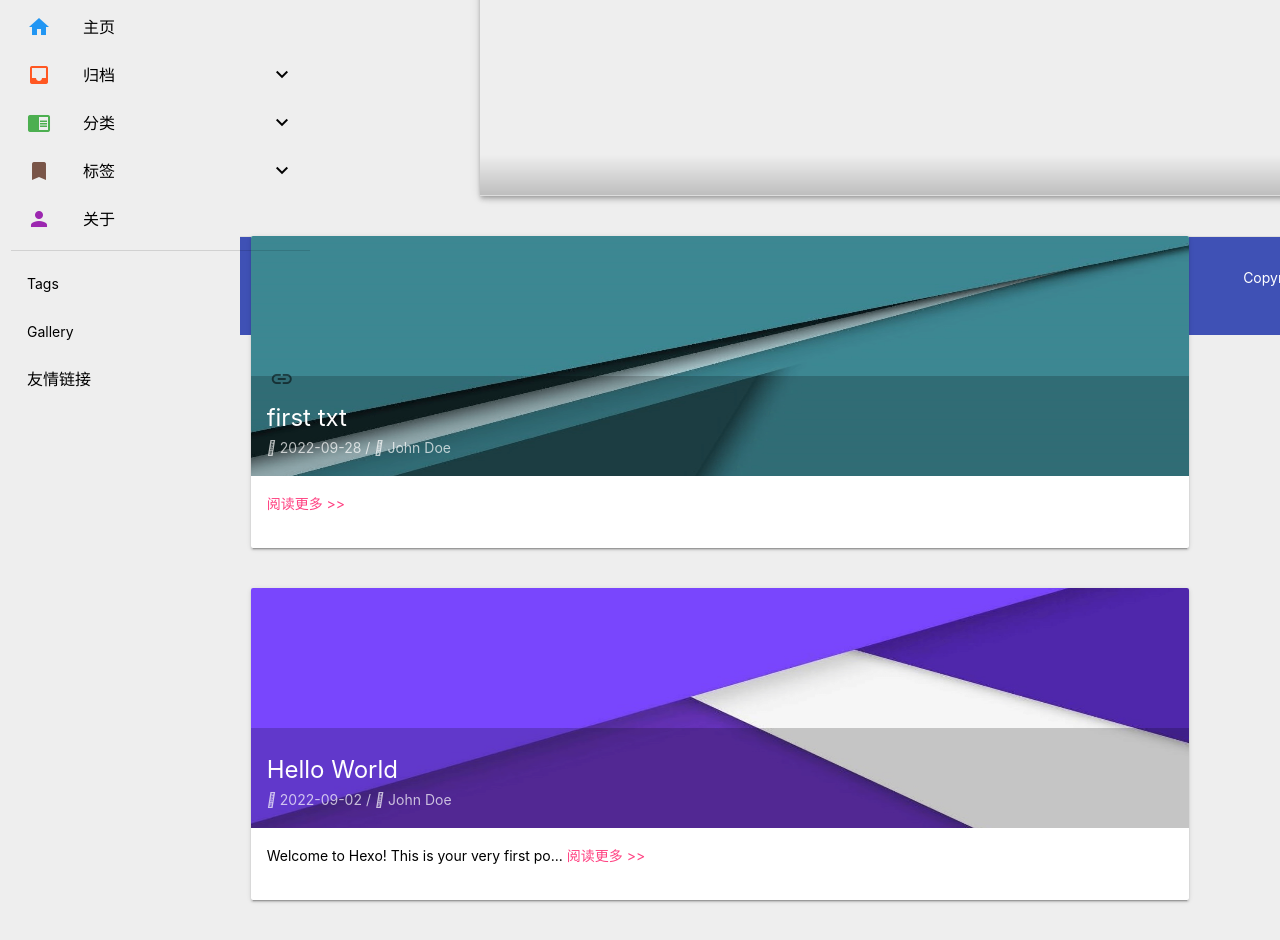
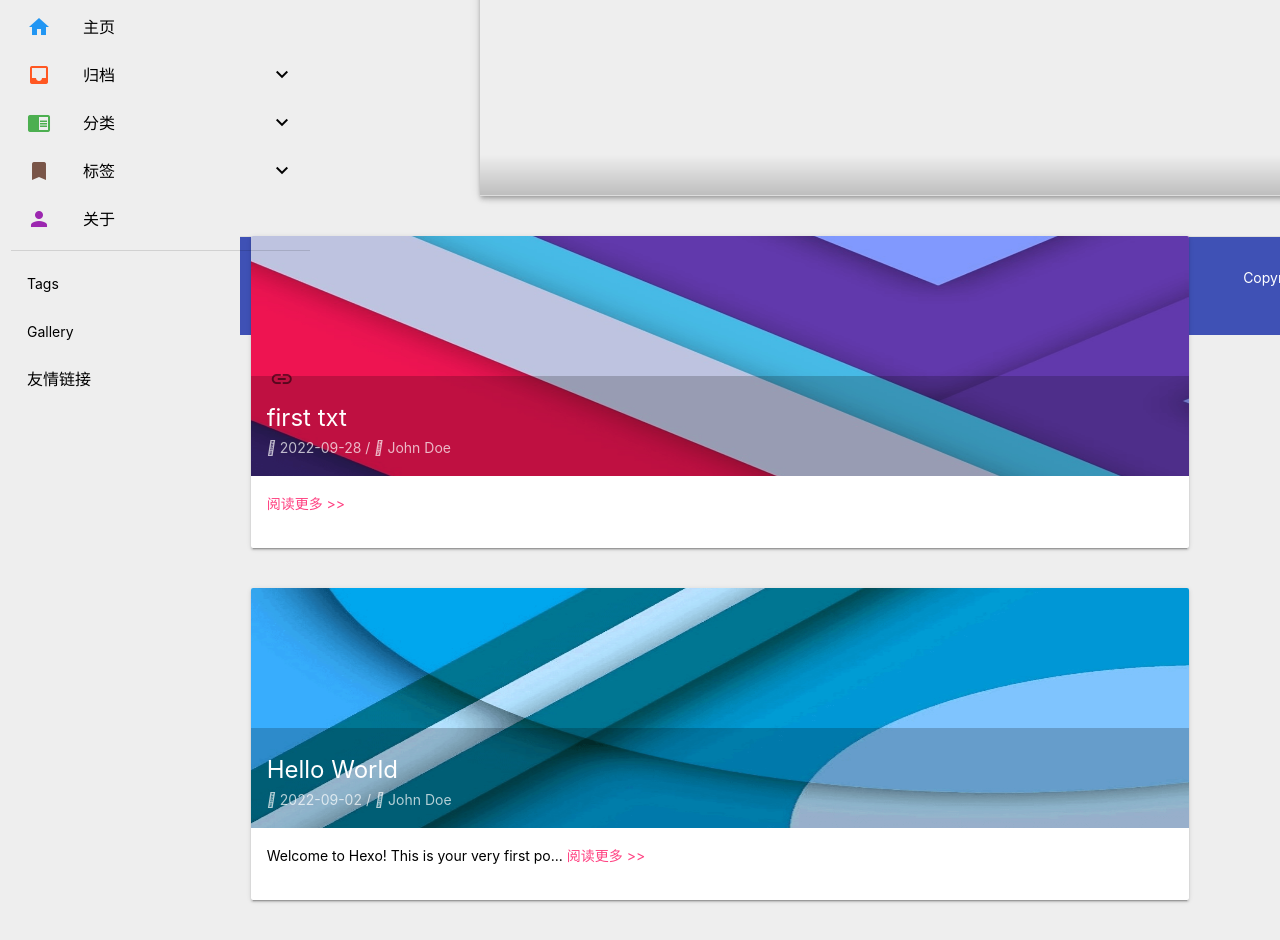
Before and after one commit to MelodyXY8/GOG, a plain HTML site: page archives/2022/index.html in a window 1280 px wide. Shown: the part 169-1109 px from the top of the page. Drawn offline with Linux system fonts and the light colour scheme.

Commit message:
Site updated: 2022-09-28 18:49:49

```diff
--- a/archives/2022/index.html
+++ b/archives/2022/index.html
@@ -162,7 +162,7 @@
   <article class="mdui-card mdui-m-b-5 mdui-hoverable">
     <a href="/2022/09/28/first-txt/">
       <header class="mdui-card-media mdui-ripple">
-        <img src="/images/random/material-11.png" style="max-height: 240px;">
+        <img src="/images/random/material-8.png" style="max-height: 240px;">
         <div class="mdui-card-media-covered">
           <div class="mdui-card-primary">
             <div class="mdui-card-primary-title">first txt</div>
@@ -186,7 +186,7 @@
   <article class="mdui-card mdui-m-b-5 mdui-hoverable">
     <a href="/2022/09/02/hello-world/">
       <header class="mdui-card-media mdui-ripple">
-        <img src="/images/random/material-3.png" style="max-height: 240px;">
+        <img src="/images/random/material-7.png" style="max-height: 240px;">
         <div class="mdui-card-media-covered">
           <div class="mdui-card-primary">
             <div class="mdui-card-primary-title">Hello World</div>
```
Also changed, not shown: archives/2022/09/index.html (+2 -2 lines), archives/index.html (+2 -2 lines), index.html (+1 -1 lines).
